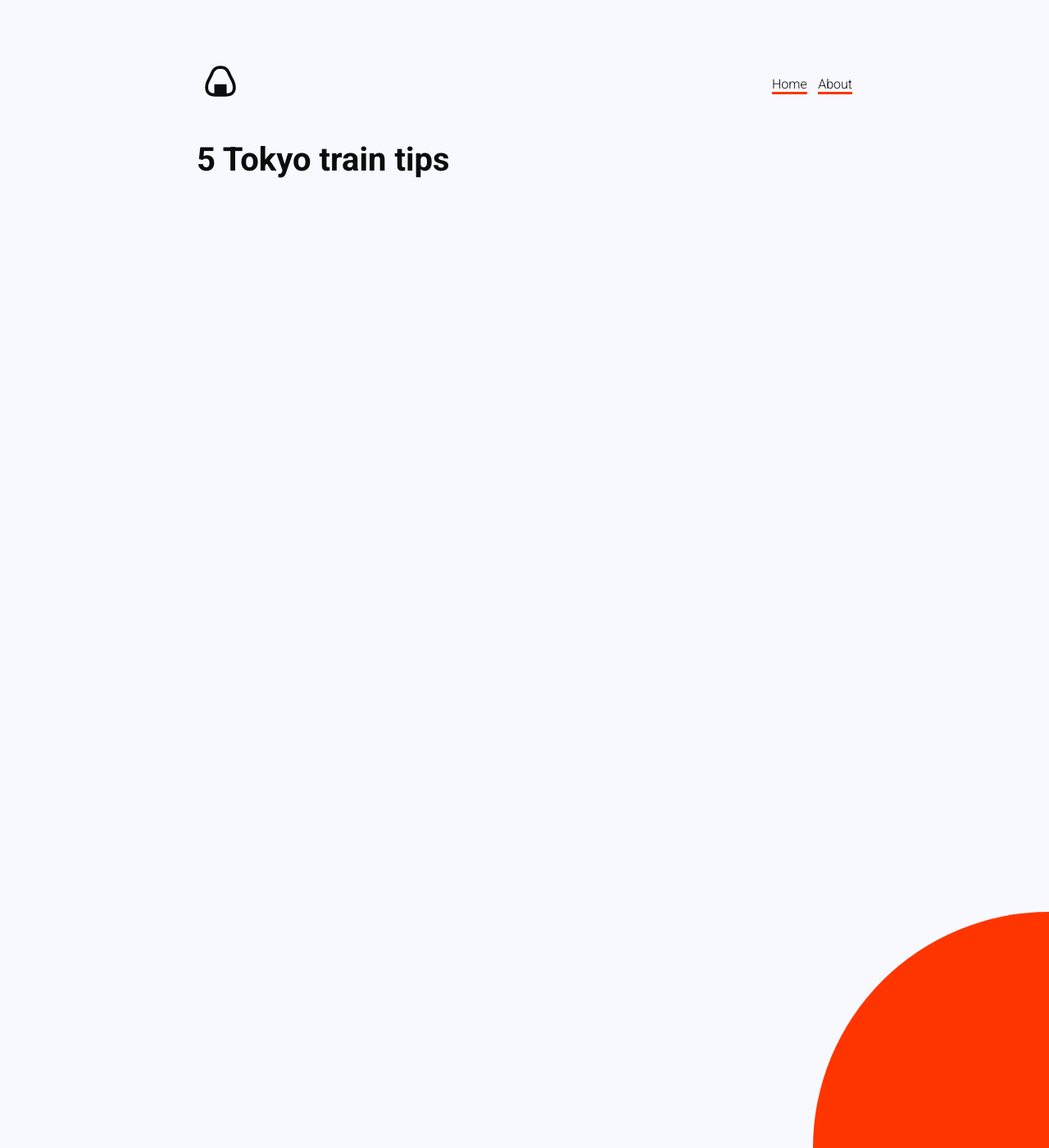
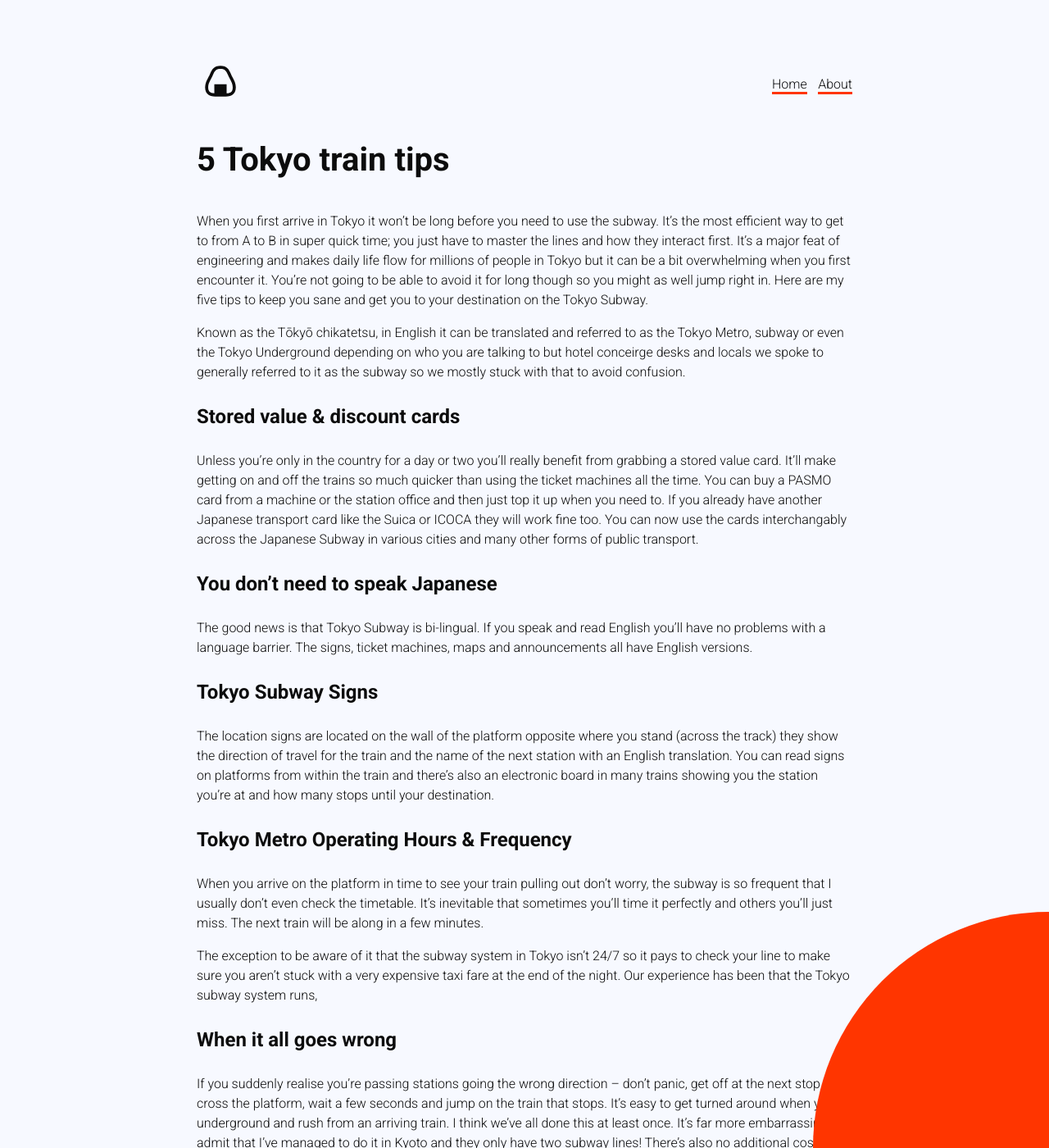
Before and after one commit to nikitasarejko/anightinjapan, a Jekyll site: the page built from _posts/2020-04-28-tokyo-train-tips.markdown, in a window 1280 px wide and 1400 px high. Shown: the whole window at 82% size. Built offline with Jekyll 4.4.1, drawn with Linux system fonts in a browser that asks for light colours; some of the changed text lies outside the part shown.

Commit message:
Updated Tokyo Train Tips

```diff
--- a/_posts/2020-04-28-tokyo-train-tips.markdown
+++ b/_posts/2020-04-28-tokyo-train-tips.markdown
@@ -1,6 +1,34 @@
 ---
 title: 5 Tokyo train tips
-date: 2020-04-28 00:00:00 Z
+date: 2020-04-28 02:00:00 +02:00
 excerpt: Here are my 5 tips to keep you sane and get you to your destination on the
   Tokyo Subway.
 ---
+
+When you first arrive in Tokyo it won’t be long before you need to use the subway.  It’s the most efficient way to get to from A to B in super quick time; you just have to master the lines and how they interact first. It’s a major feat of engineering and makes daily life flow for millions of people in Tokyo but it can be a bit overwhelming when you first encounter it.  You’re not going to be able to avoid it for long though so you might as well jump right in.  Here are my five tips to keep you sane and get you to your destination on the Tokyo Subway.
+
+Known as the Tōkyō chikatetsu, in English it can be translated and referred to as the Tokyo Metro, subway or even the Tokyo Underground depending on who you are talking to but hotel conceirge desks and locals we spoke to generally referred to it as the subway so we mostly stuck with that to avoid confusion.
+
+### Stored value & discount cards
+
+Unless you’re only in the country for a day or two you’ll really benefit from grabbing a stored value card.  It’ll make getting on and off the trains so much quicker than using the  ticket machines all the time.  You can buy a PASMO card from a machine or the station office and then just top it up when you need to.  If you already have another Japanese transport card like the Suica or ICOCA they will work fine too.  You can now use the cards interchangably across the Japanese Subway in various cities and many other forms of public transport.
+
+### You don’t need to speak Japanese
+
+The good news is that Tokyo Subway is bi-lingual.  If you speak and read English you’ll have no problems with a language barrier. The signs, ticket machines, maps and announcements all have English versions.
+
+### Tokyo Subway Signs
+
+The location signs are located on the wall of the platform opposite where you stand (across the track) they show the direction of travel for the train and the name of the next station with an English translation.  You can read signs on platforms from within the train and there’s also an electronic board in many trains showing you the station you’re at and how many stops until your destination.
+
+### Tokyo Metro Operating Hours & Frequency
+
+When you arrive on the platform in time to see your train pulling out don’t worry, the subway is so frequent that I usually don’t even check the timetable.  It’s inevitable that sometimes you’ll time it perfectly and others you’ll just miss.  The next train will be along in a few minutes.
+
+The exception to be aware of it that the subway system in Tokyo isn’t 24/7 so it pays to check your line to make sure you aren’t stuck with a very expensive taxi fare at the end of the night.  Our experience has been that the Tokyo subway system runs,
+
+### When it all goes wrong
+
+If you suddenly realise you’re passing stations going the wrong direction – don’t panic, get off at the next stop, cross the platform, wait a few seconds and jump on the train that stops.  It’s easy to get turned around when you’re underground and rush from an arriving train.  I think we’ve all done this at least once.  It’s far more embarrassing to admit that I’ve managed to do it in Kyoto and they only have two subway lines!  There’s also no additional cost from your original route as you don’t need to exit through the gate until your destination.
+
+Still have questions about getting around in Japan? [Visit Top tips for transport in Japan](https://www.2aussietravellers.com/top-tips-for-transport-in-japan/ ) and while not used on the subways themselves read [Everything you need to know about the Japan Rail Pass](https://www.2aussietravellers.com/japan-rail-pass/) to work out if it could be a budget saver for your trip.
```
